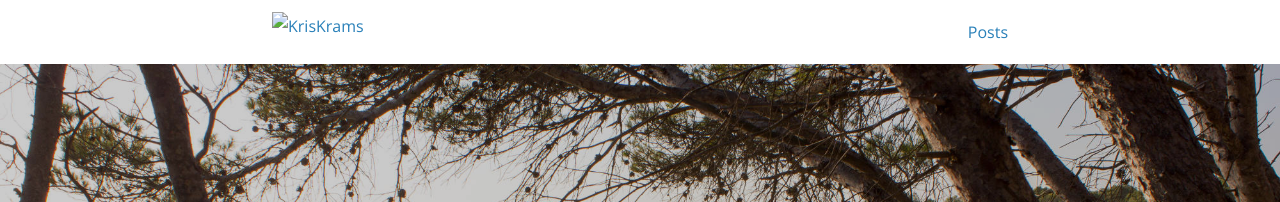
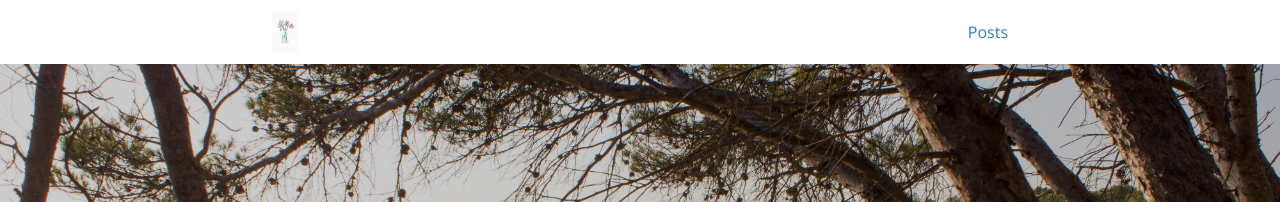
Before and after one commit to KrisKrams/kriskrams.github.io, a Jekyll site: the page built from index.html, in a window 1280 px wide. Shown: the top 202 px of the page. Built offline with Jekyll 4.4.1, drawn with Linux system fonts in a browser that asks for light colours; nearby versions of some CDN libraries; the list of posts is cut into pages by our own code.

Commit message:
Update _config.yml

```diff
--- a/_config.yml
+++ b/_config.yml
@@ -20,7 +20,7 @@ description: ""
 baseurl: "/" # the subpath of your site, e.g. /blog/
 url: "https://kriskrams.github.io" # the base hostname & protocol for your site
 cover: "/assets/header_image.jpg"
-logo: "/assets/icon_flowers.jpg"
+logo: "/assets/icons/icon_flowers.jpg"
 
 # Build settings
 markdown: kramdown
```
